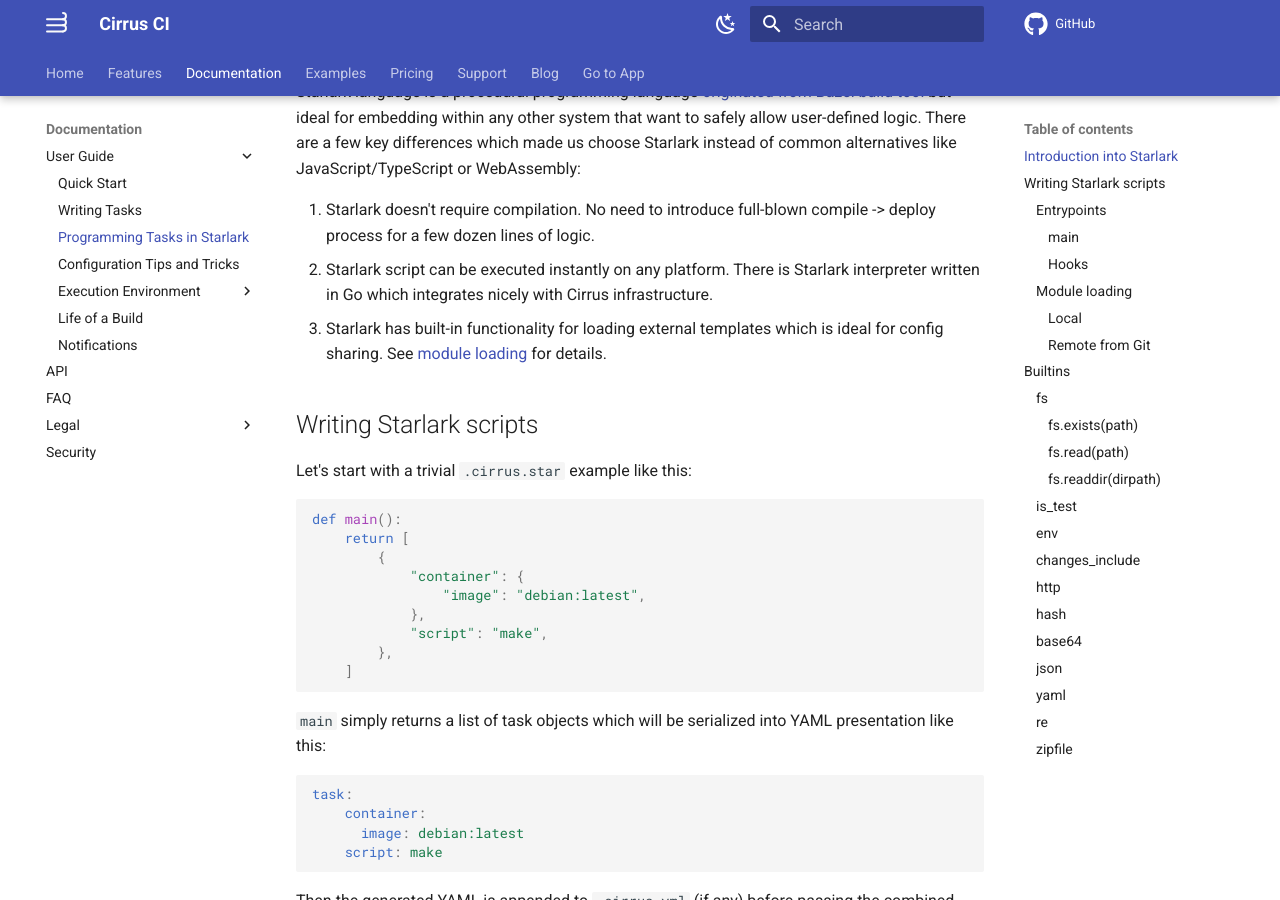
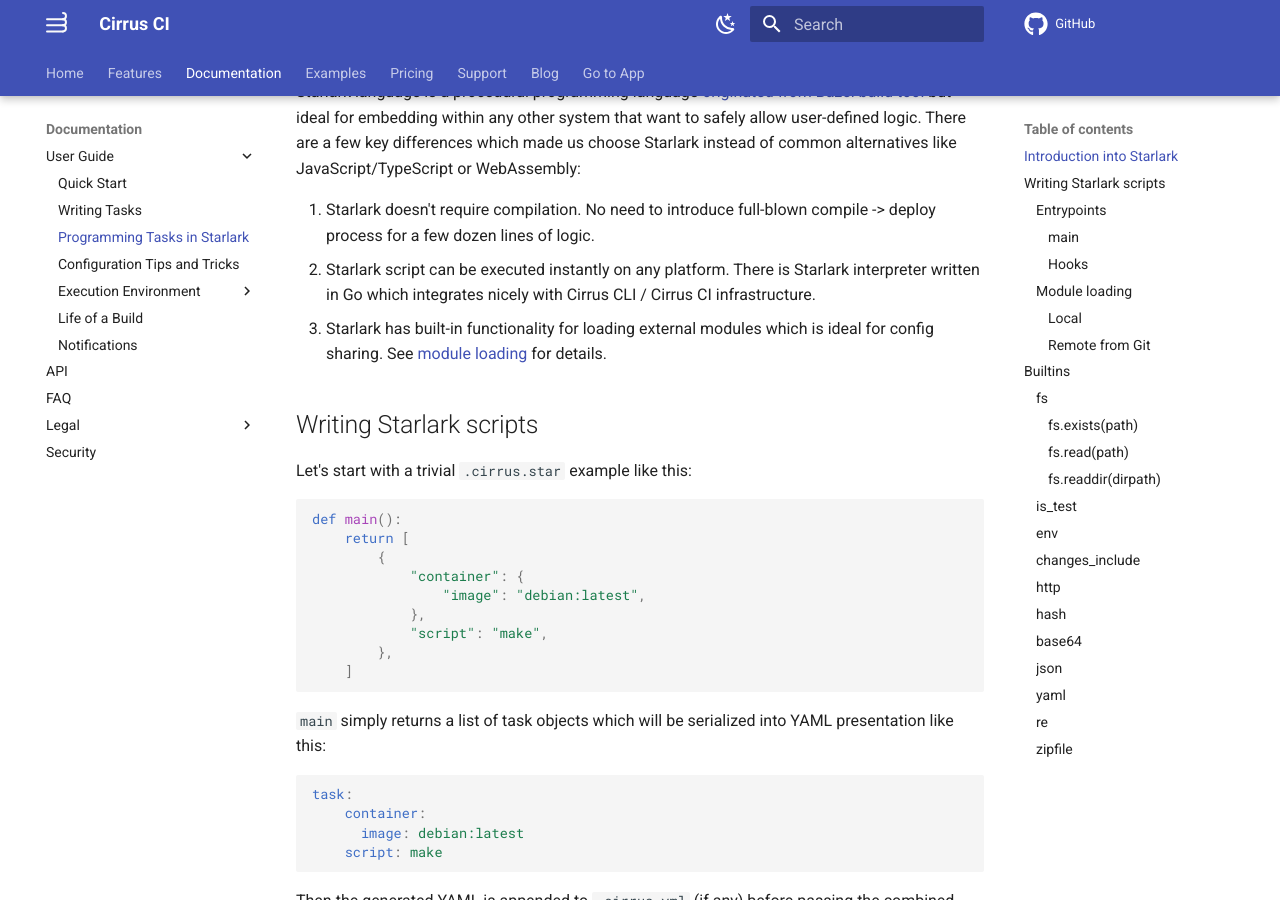
Before and after one commit to cirruslabs/cirrus-ci-docs, an MkDocs documentation site: the page built from docs/guide/programming-tasks.md, in a window 1280 px wide and 900 px high, scrolled down 446 px. Built offline with MkDocs 1.6.1 and Material for MkDocs 9.7.7, drawn with Linux system fonts in a browser that asks for light colours; comment, search, counter and statistics services are not loaded; some of the changed text lies outside the part shown.

Commit message:
Cleanups

```diff
--- a/docs/guide/programming-tasks.md
+++ b/docs/guide/programming-tasks.md
@@ -14,8 +14,8 @@ but ideal for embedding within any other system that want to safely allow user-d
 choose Starlark instead of common alternatives like JavaScript/TypeScript or WebAssembly:
 
 1. Starlark doesn't require compilation. No need to introduce full-blown compile -> deploy process for a few dozen lines of logic.
-2. Starlark script can be executed instantly on any platform. There is Starlark interpreter written in Go which integrates nicely with Cirrus infrastructure.
-3. Starlark has built-in functionality for loading external templates which is ideal for config sharing. See [module loading](#module-loading) for details.
+2. Starlark script can be executed instantly on any platform. There is Starlark interpreter written in Go which integrates nicely with Cirrus CLI / Cirrus CI infrastructure.
+3. Starlark has built-in functionality for loading external modules which is ideal for config sharing. See [module loading](#module-loading) for details.
 
 ## Writing Starlark scripts
 
```
Also changed, not shown: other parts of docs/guide/programming-tasks.md (+2 -2 lines).
